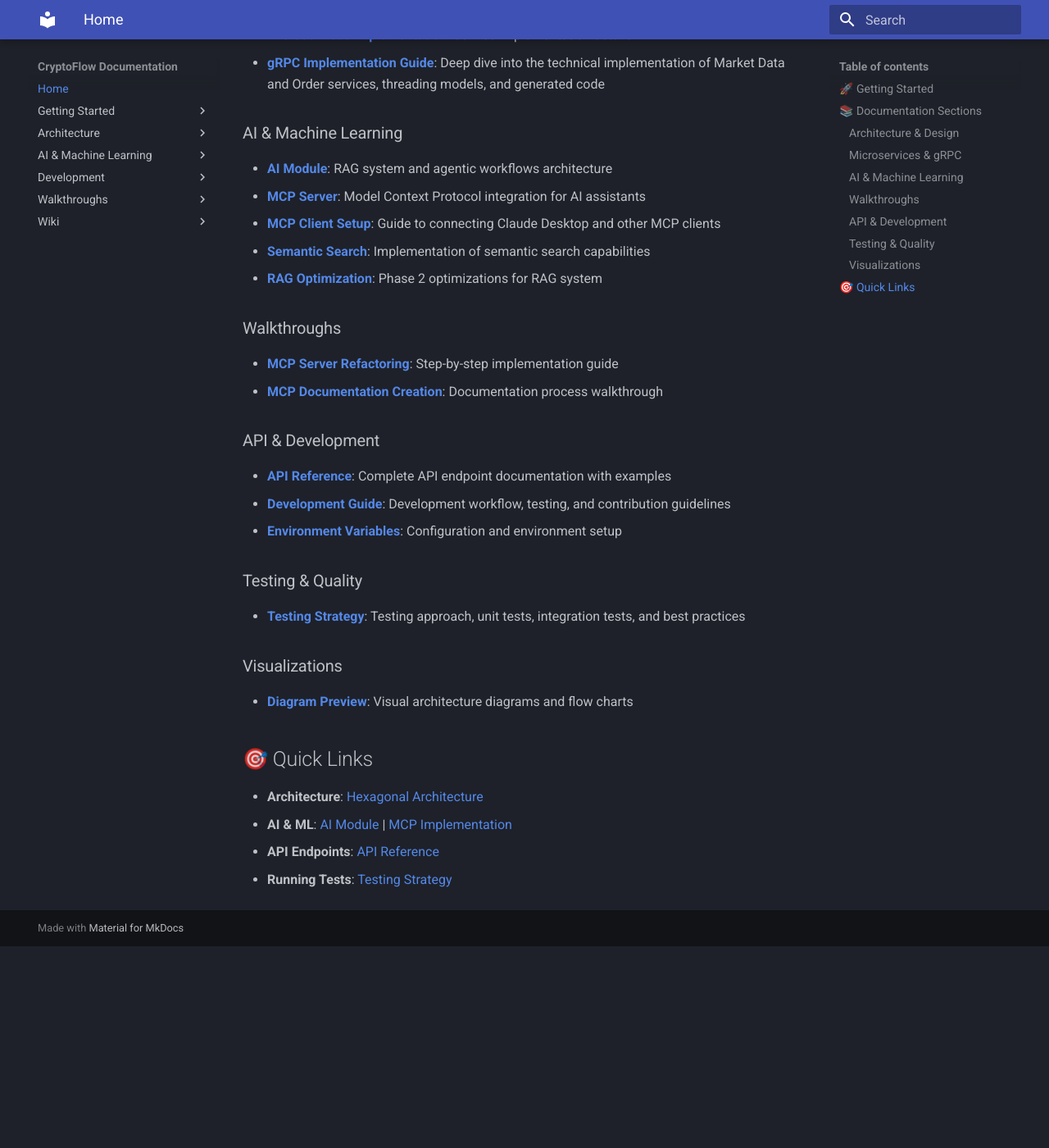
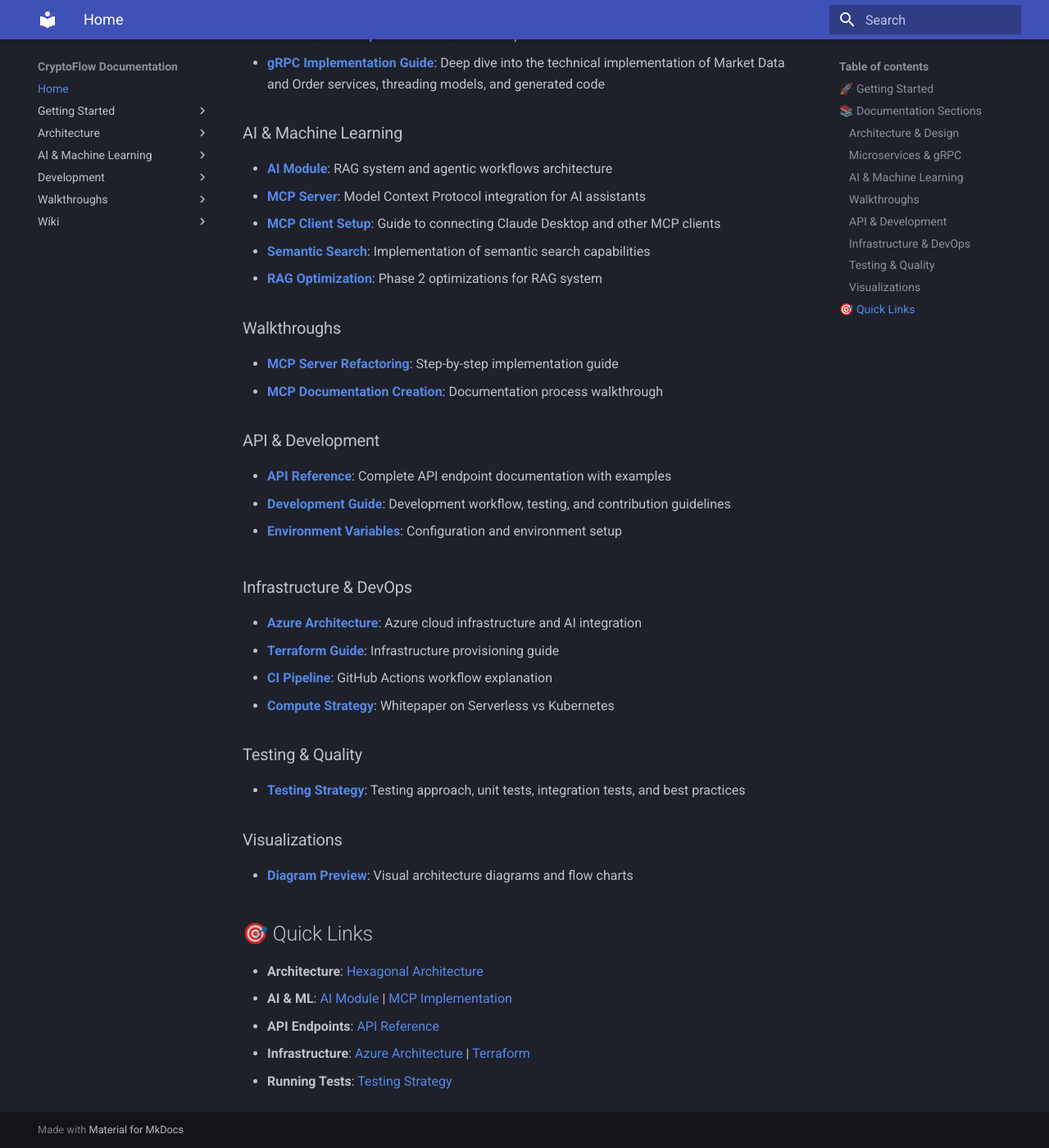
Before and after one commit to pabloarancibia/cryptoflow, an MkDocs documentation site: the page built from docs/index.md, in a window 1280 px wide and 1400 px high, scrolled down 844 px. Shown: the whole window at 82% size. Built offline with MkDocs 1.6.1 and Material for MkDocs 9.7.7, drawn with Linux system fonts in a browser that asks for light colours; before the commit the page ends 1998 px from its top, so only the background shows below that.

Commit message:
index updated

```diff
--- a/docs/index.md
+++ b/docs/index.md
@@ -41,7 +41,15 @@
 
 - **[API Reference](documentation/api_reference.md)**: Complete API endpoint documentation with examples
 - **[Development Guide](documentation/development_guide.md)**: Development workflow, testing, and contribution guidelines
+
 - **[Environment Variables](documentation/environment_variables.md)**: Configuration and environment setup
+
+### Infrastructure & DevOps
+
+- **[Azure Architecture](documentation/azure_architecture.md)**: Azure cloud infrastructure and AI integration
+- **[Terraform Guide](documentation/terraform_implementation.md)**: Infrastructure provisioning guide
+- **[CI Pipeline](documentation/ci_pipeline.md)**: GitHub Actions workflow explanation
+- **[Compute Strategy](documentation/compute_architecture_strategy.md)**: Whitepaper on Serverless vs Kubernetes
 
 ### Testing & Quality
 
@@ -56,4 +64,6 @@
 - **Architecture**: [Hexagonal Architecture](documentation/hexagonal_architecture.md)
 - **AI & ML**: [AI Module](documentation/ai_module.md) | [MCP Implementation](documentation/mcp_implementation.md)
 - **API Endpoints**: [API Reference](documentation/api_reference.md)
+
+- **Infrastructure**: [Azure Architecture](documentation/azure_architecture.md) | [Terraform](documentation/terraform_implementation.md)
 - **Running Tests**: [Testing Strategy](documentation/testing_strategy.md)
```
